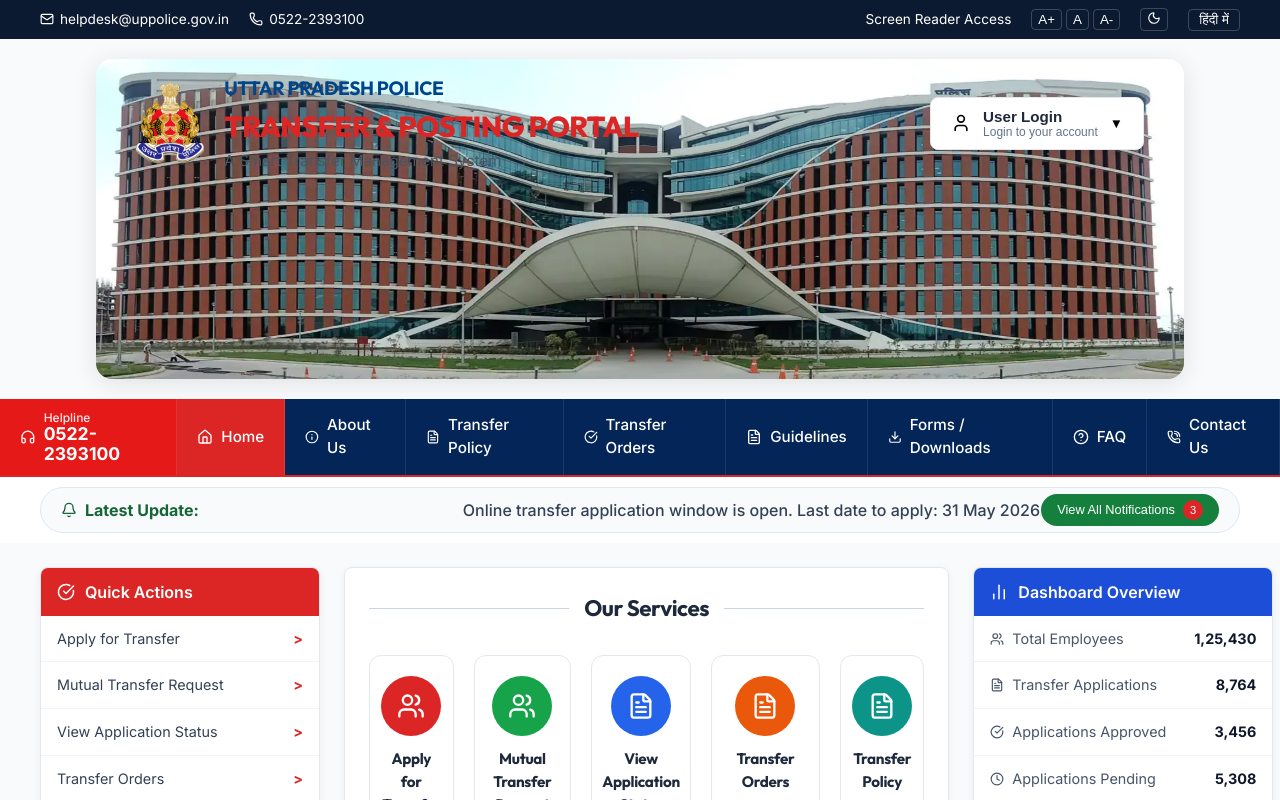
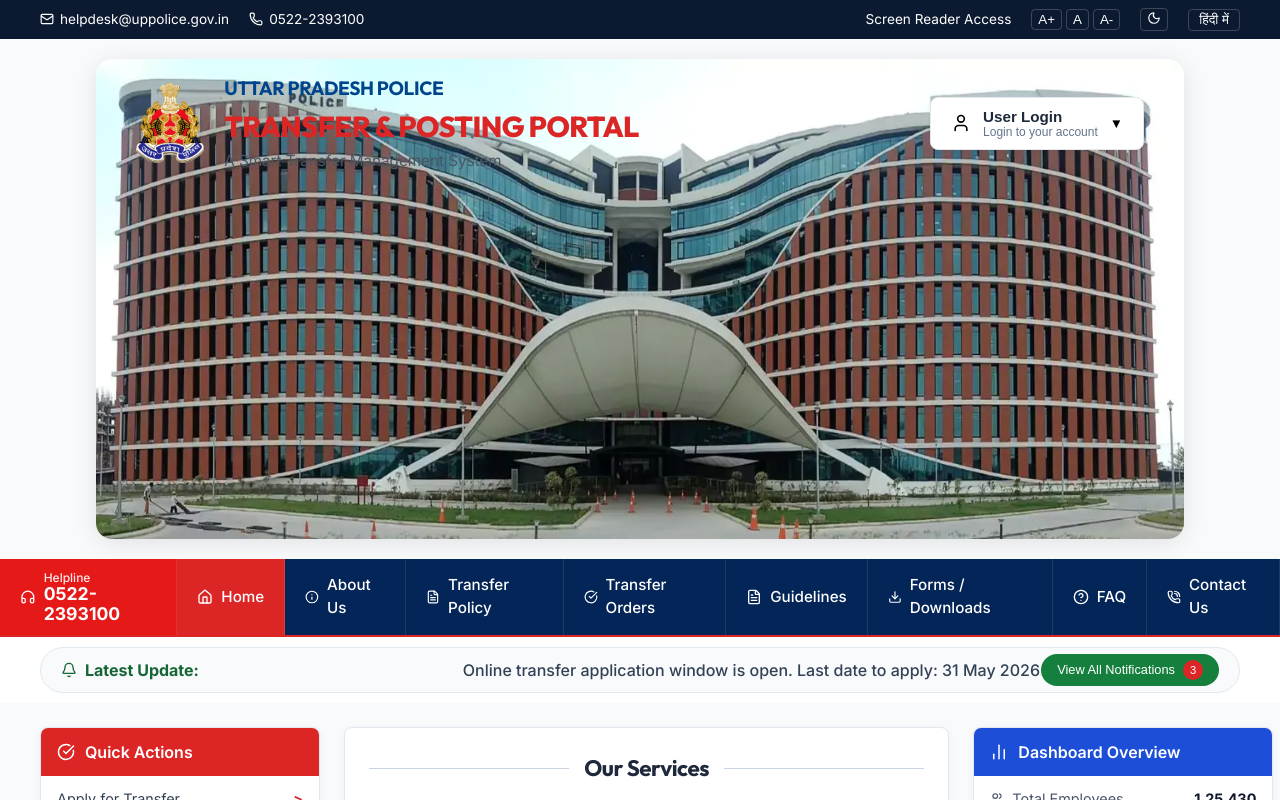
Before and after one commit to rahuldwivedidwivedi7-ai/UPPTS-PORATAL, a React (Vite) app in the folder frontend/: page / in a window 1280 px wide. Shown: the top 800 px of the page. Built offline with nearby package versions, Linux system fonts and the light colour scheme; no server answers.

Commit message:
style: Increase banner height so background image stretches correctly without vertical clipping

```diff
--- a/frontend/src/components/LandingPage.css
+++ b/frontend/src/components/LandingPage.css
@@ -171,7 +171,7 @@
   margin: 20px auto;
   border-radius: 16px;
   box-shadow: 0 4px 25px rgba(0,0,0,0.1);
-  height: 320px;
+  height: 480px;
   background-image: url('/assets/signature-building.jpg');
   background-size: 100% 100%;
   background-position: center;
```
